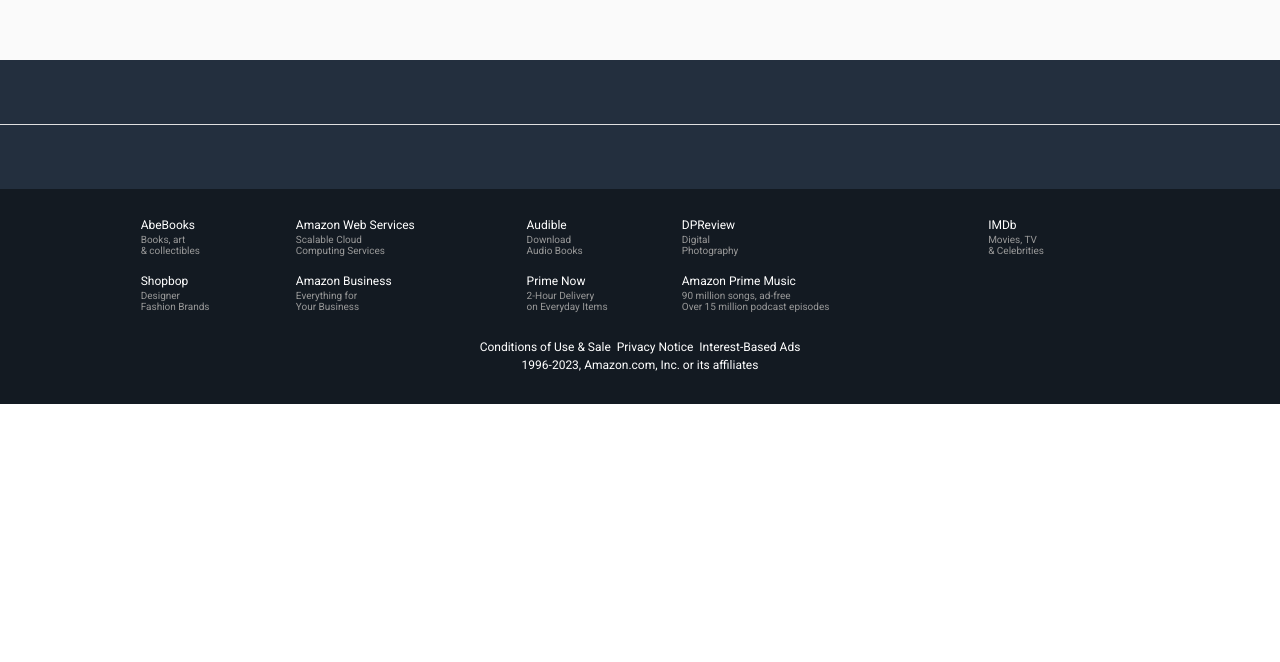
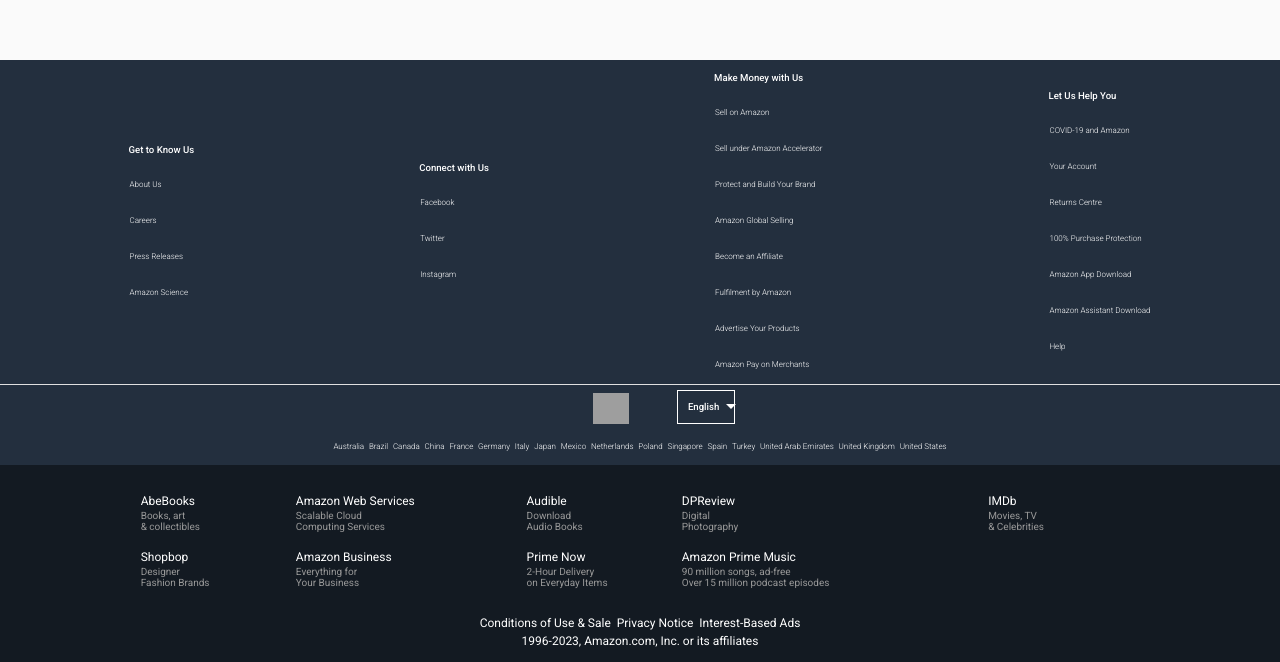
Before and after one commit to Ecommerce-Clone/Core-UI, an Angular app: page / in a window 1280 px wide. Shown: the part 760-1422 px from the top of the page. Before the commit the page ends 1164 px from the top, so only its background shows below. Built offline with nearby package versions, Linux system fonts and the light colour scheme; grey boxes are pictures that could not be loaded.

Commit message:
upper footer basic

```diff
--- a/src/app/footer/upper-footer/upper-footer.component.html
+++ b/src/app/footer/upper-footer/upper-footer.component.html
@@ -1,3 +1,36 @@
-<mat-toolbar class="toolbar"></mat-toolbar>
-<mat-divider></mat-divider>
-<mat-toolbar class="toolbar"></mat-toolbar>
+<div class="container">
+  <mat-toolbar class="toolbar">
+    <div *ngFor="let value of entries" class="toolbar__table">
+      <table>
+        <thead>
+          {{
+            value[0]
+          }}
+        </thead>
+        <tr *ngFor="let element of value[1]">
+          <td>{{ element }}</td>
+        </tr>
+      </table>
+    </div>
+  </mat-toolbar>
+  <mat-divider></mat-divider>
+  <mat-toolbar class="toolbar">
+    <table class="toolbar__table">
+      <thead style="justify-content: center; display: flex; padding: 0.5em">
+        <img
+          src="assets/data/images/logo.svg"
+          style="padding: 0 5em; margin-top: 0.3em"
+        />
+        <mat-label style="cursor: pointer; padding: 0 1em; border: 1px solid"
+          >English
+          <mat-select style="width: 0.3em"></mat-select>
+        </mat-label>
+      </thead>
+      <tbody style="justify-content: center; display: flex">
+        <td *ngFor="let element of countries" style="padding: 0.3em">
+          {{ element }}
+        </td>
+      </tbody>
+    </table>
+  </mat-toolbar>
+</div>
--- a/src/app/footer/upper-footer/upper-footer.component.sass
+++ b/src/app/footer/upper-footer/upper-footer.component.sass
@@ -1,2 +1,26 @@
+.container
+    width: 100vw
+
 .toolbar
     background: #232f3e
+    height: fit-content
+    color: #fff
+    justify-content: space-around
+
+    &__table
+        border-collapse: collapse
+        justify-content: center
+        display: flex
+        flex-direction: column
+
+        thead
+            font-size: 0.6rem
+            cursor: pointer
+            img
+                width: 6%
+        td
+            cursor: pointer
+            font-weight: 200
+            font-size: 0.5rem
+            &:hover
+                text-decoration: underline
--- a/src/app/footer/upper-footer/upper-footer.component.ts
+++ b/src/app/footer/upper-footer/upper-footer.component.ts
@@ -3,13 +3,70 @@
 @Component({
   selector: 'app-upper-footer',
   templateUrl: './upper-footer.component.html',
-  styleUrls: ['./upper-footer.component.sass']
+  styleUrls: ['./upper-footer.component.sass'],
 })
 export class UpperFooterComponent implements OnInit {
+  dropdown: boolean = false;
 
-  constructor() { }
+  aboutUs: string[] = [
+    'About Us',
+    'Careers',
+    'Press Releases',
+    'Amazon Science',
+  ];
 
-  ngOnInit(): void {
-  }
+  connectWithUs: string[] = ['Facebook', 'Twitter', 'Instagram'];
 
+  makeMoneyWithUs: string[] = [
+    'Sell on Amazon',
+    'Sell under Amazon Accelerator',
+    'Protect and Build Your Brand',
+    'Amazon Global Selling',
+    'Become an Affiliate',
+    'Fulfilment by Amazon',
+    'Advertise Your Products',
+    'Amazon Pay on Merchants',
+  ];
+
+  letUsHelpYou: string[] = [
+    'COVID-19 and Amazon',
+    'Your Account',
+    'Returns Centre',
+    '100% Purchase Protection',
+    'Amazon App Download',
+    'Amazon Assistant Download',
+    'Help',
+  ];
+
+  countries: string[] = [
+    'Australia',
+    'Brazil',
+    'Canada',
+    'China',
+    'France',
+    'Germany',
+    'Italy',
+    'Japan',
+    'Mexico',
+    'Netherlands',
+    'Poland',
+    'Singapore',
+    'Spain',
+    'Turkey',
+    'United Arab Emirates',
+    'United Kingdom',
+    'United States',
+  ];
+
+  upperFooterContent: { [key: string]: string[] } = {
+    'Get to Know Us': this.aboutUs,
+    'Connect with Us': this.connectWithUs,
+    'Make Money with Us': this.makeMoneyWithUs,
+    'Let Us Help You': this.letUsHelpYou,
+  };
+  entries = Object.entries(this.upperFooterContent);
+
+  constructor() {}
+
+  ngOnInit(): void {}
 }
```
